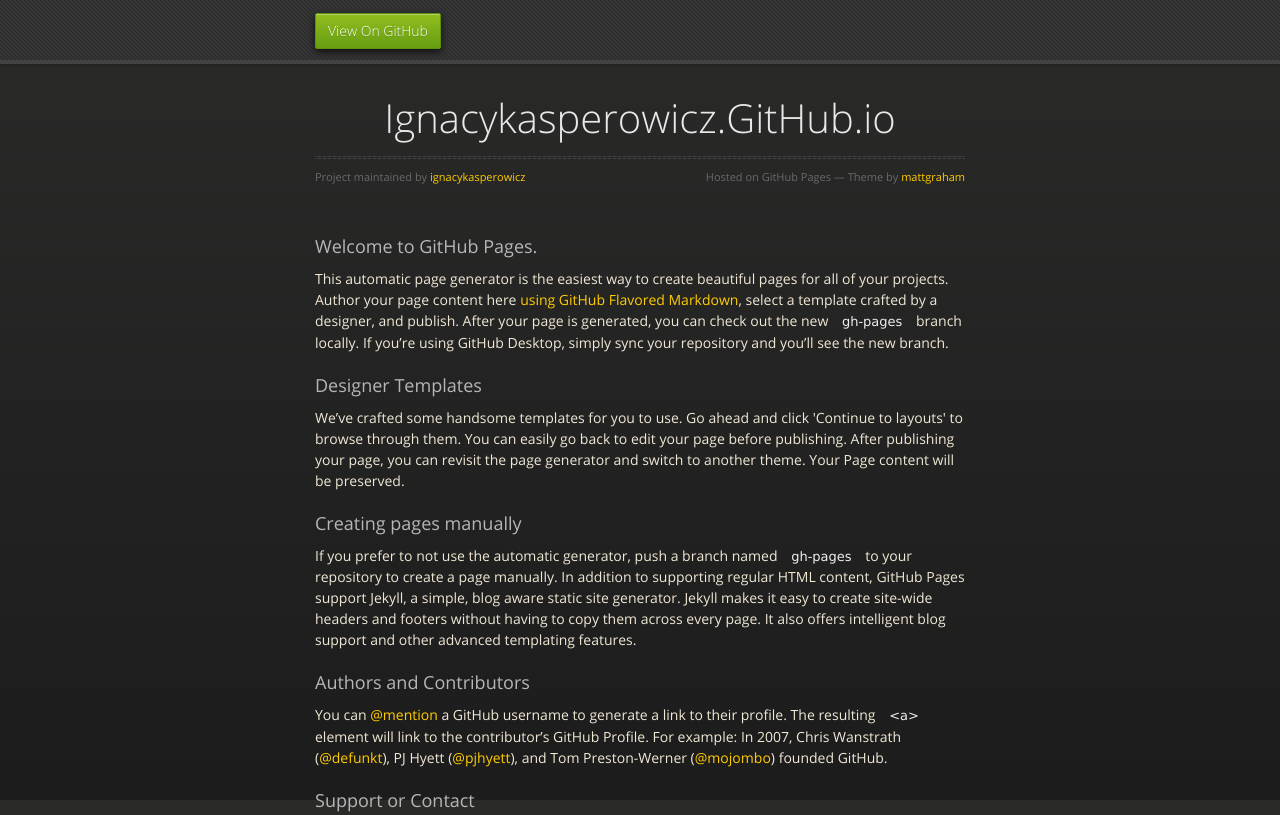
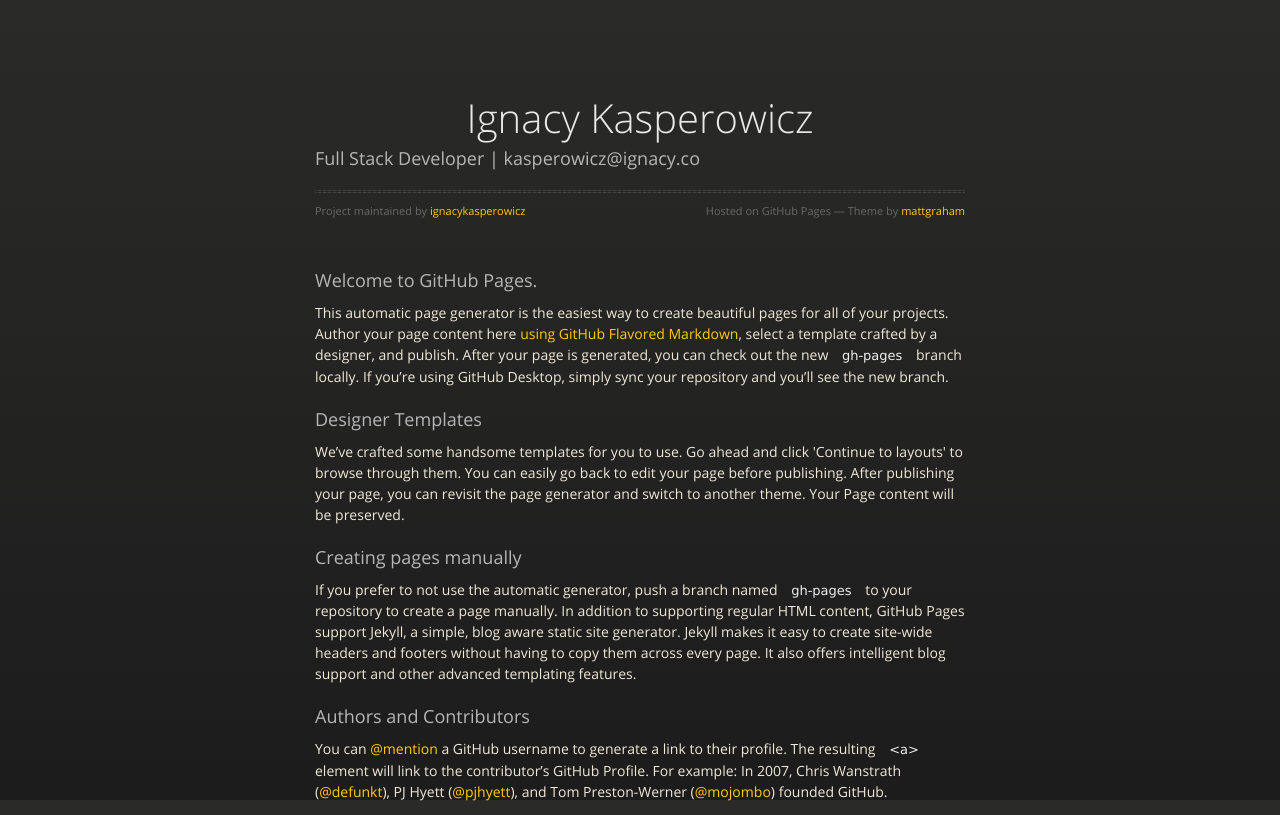
Before and after one commit to kspe/ignacykasperowicz.github.io, a plain HTML site: page index.html in a window 1280 px wide. Shown: the top 815 px of the page. Drawn offline with nearby package versions, Linux system fonts and the light colour scheme.

Commit message:
Proper header

```diff
--- a/index.html
+++ b/index.html
@@ -18,17 +18,13 @@
 
   </head>
   <body>
-      <div id="header">
-        <nav>
-          <li class="fork"><a href="https://github.com/ignacykasperowicz">View On GitHub</a></li>
-        </nav>
-      </div><!-- end header -->
 
     <div class="wrapper">
 
       <section>
         <div id="title">
-          <h1>Ignacykasperowicz.GitHub.io</h1>
+          <h1>Ignacy Kasperowicz</h1>
+          <h3>Full Stack Developer | kasperowicz@ignacy.co</h3>
           <p></p>
           <hr>
           <span class="credits left">Project maintained by <a href="https://github.com/ignacykasperowicz">ignacykasperowicz</a></span>
```
